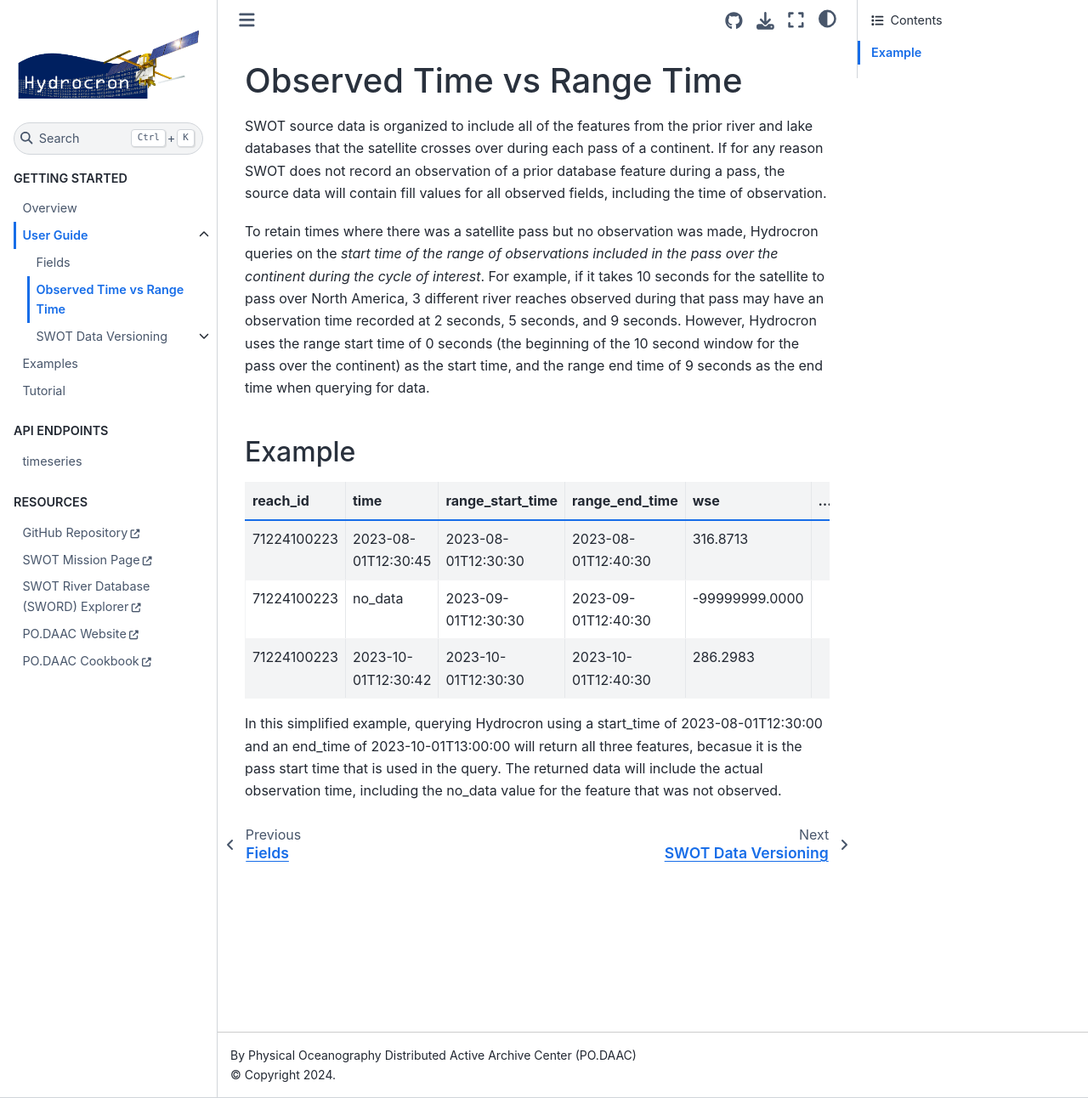
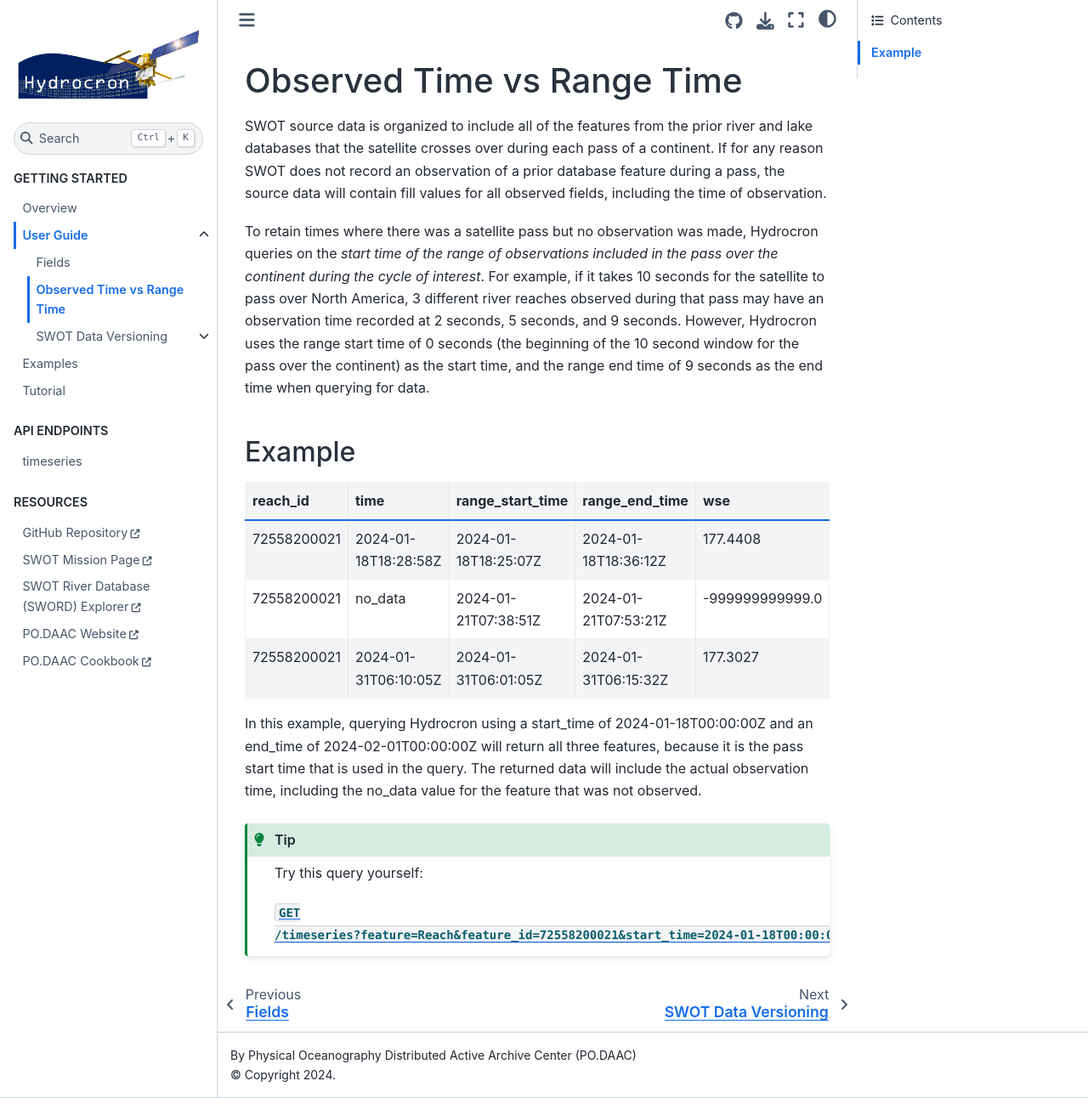
Before and after one commit to podaac/hydrocron, a Jupyter Book: the page built from docs/user-guide/time.md, in a window 1280 px wide and 1292 px high. Shown: the whole window at 85% size. Built offline with Jupyter Book 1.0.4 settings and Sphinx 7.4.7 and the Sphinx Book theme 1.1.4, drawn with Linux system fonts in a browser that asks for light colours.

Commit message:
Updated docs

```diff
--- a/docs/myst.yml
+++ b/docs/myst.yml
@@ -31,11 +31,11 @@ project:
       children:
         - url: https://github.com/podaac/hydrocron
           title: GitHub Repository
-        - url: https://podaac.jpl.nasa.gov/SWOT
+        - url: https://www.earthdata.nasa.gov/data/platforms/space-based-platforms/swot
           title: SWOT Mission Page
         - url: https://www.swordexplorer.com/
           title: SWOT River Database (SWORD) Explorer
-        - url: https://podaac.jpl.nasa.gov
+        - url: https://www.earthdata.nasa.gov/centers/po-daac
           title: PO.DAAC Website
         - url: https://podaac.github.io/tutorials/
           title: PO.DAAC Cookbook
--- a/docs/user-guide/time.md
+++ b/docs/user-guide/time.md
@@ -7,10 +7,16 @@ To retain times where there was a satellite pass but no observation was made, Hy
 
 ## Example
 
-| reach_id    |  time               | range_start_time    | range_end_time      | wse           | ... |
-|-------------|---------------------|---------------------|---------------------|---------------|-----|
-| 71224100223 | 2023-08-01T12:30:45 |2023-08-01T12:30:30  |2023-08-01T12:40:30  | 316.8713      |     |
-| 71224100223 | no_data             |2023-09-01T12:30:30  |2023-09-01T12:40:30  | -99999999.0000|     |
-| 71224100223 | 2023-10-01T12:30:42 |2023-10-01T12:30:30  |2023-10-01T12:40:30  | 286.2983      |     |
+| reach_id    |  time               | range_start_time    | range_end_time      | wse              |
+|-------------|---------------------|---------------------|---------------------|------------------|
+| 72558200021 | 2024-01-18T18:28:58Z|2024-01-18T18:25:07Z |2024-01-18T18:36:12Z | 177.4408         |
+| 72558200021 | no_data             |2024-01-21T07:38:51Z |2024-01-21T07:53:21Z | -999999999999.0  |
+| 72558200021 | 2024-01-31T06:10:05Z|2024-01-31T06:01:05Z |2024-01-31T06:15:32Z | 177.3027         |
 
-In this simplified example, querying Hydrocron using a start_time of 2023-08-01T12:30:00 and an end_time of 2023-10-01T13:00:00 will return all three features, becasue it is the pass start time that is used in the query. The returned data will include the actual observation time, including the no_data value for the feature that was not observed.
+In this example, querying Hydrocron using a start_time of 2024-01-18T00:00:00Z and an end_time of 2024-02-01T00:00:00Z will return all three features, because it is the pass start time that is used in the query. The returned data will include the actual observation time, including the no_data value for the feature that was not observed.
+
+:::{tip}
+Try this query yourself:
+
+[`GET /timeseries?feature=Reach&feature_id=72558200021&start_time=2024-01-18T00:00:00Z&end_time=2024-02-01T00:00:00Z&output=csv&fields=reach_id,time_str,range_start_time,range_end_time,wse`](https://soto.podaac.earthdatacloud.nasa.gov/hydrocron/v1/timeseries?feature=Reach&feature_id=72558200021&start_time=2024-01-18T00%3A00%3A00Z&end_time=2024-02-01T00%3A00%3A00Z&output=csv&fields=reach_id,time_str,range_start_time,range_end_time,wse)
+:::
```
Also changed, not shown: docs/intro.md (+5 -5 lines), docs/timeseries.md (+1 -1 lines), docs/user-guide/sword-versions.md (+2 -2 lines).
